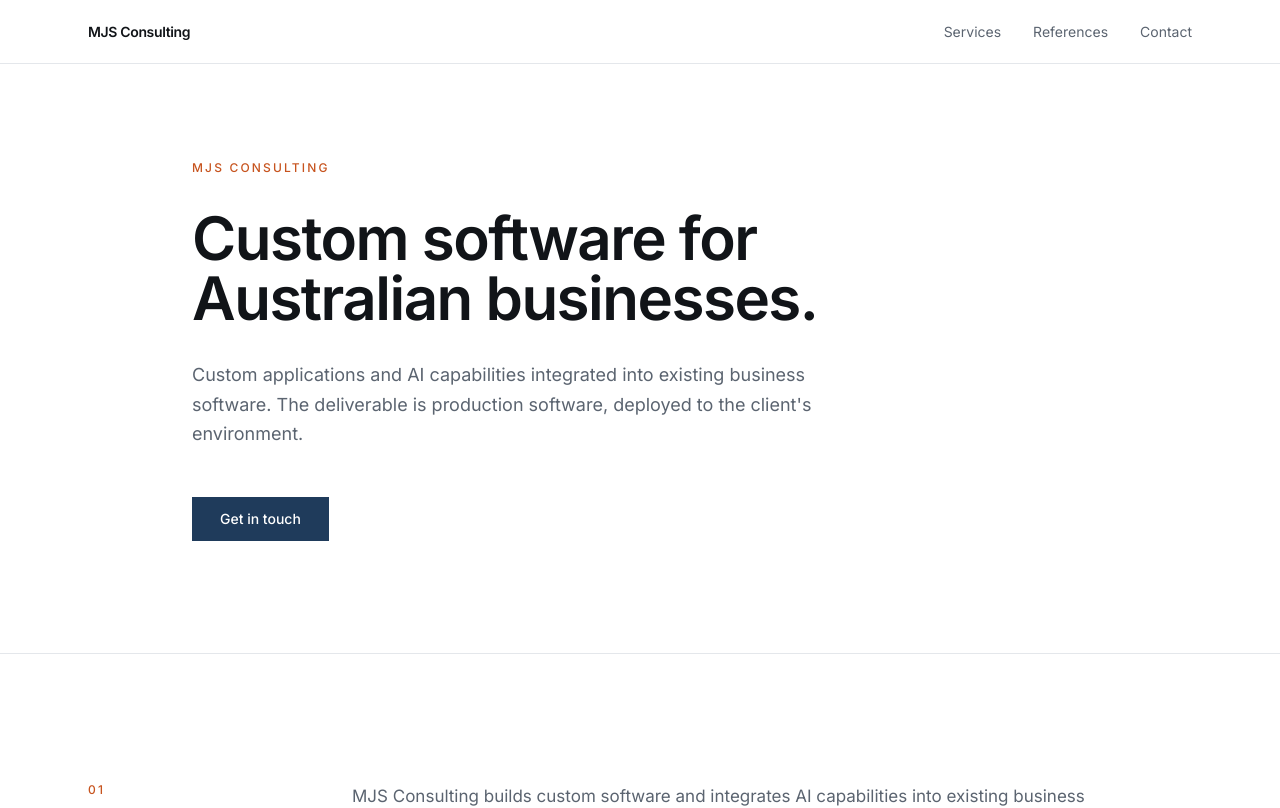
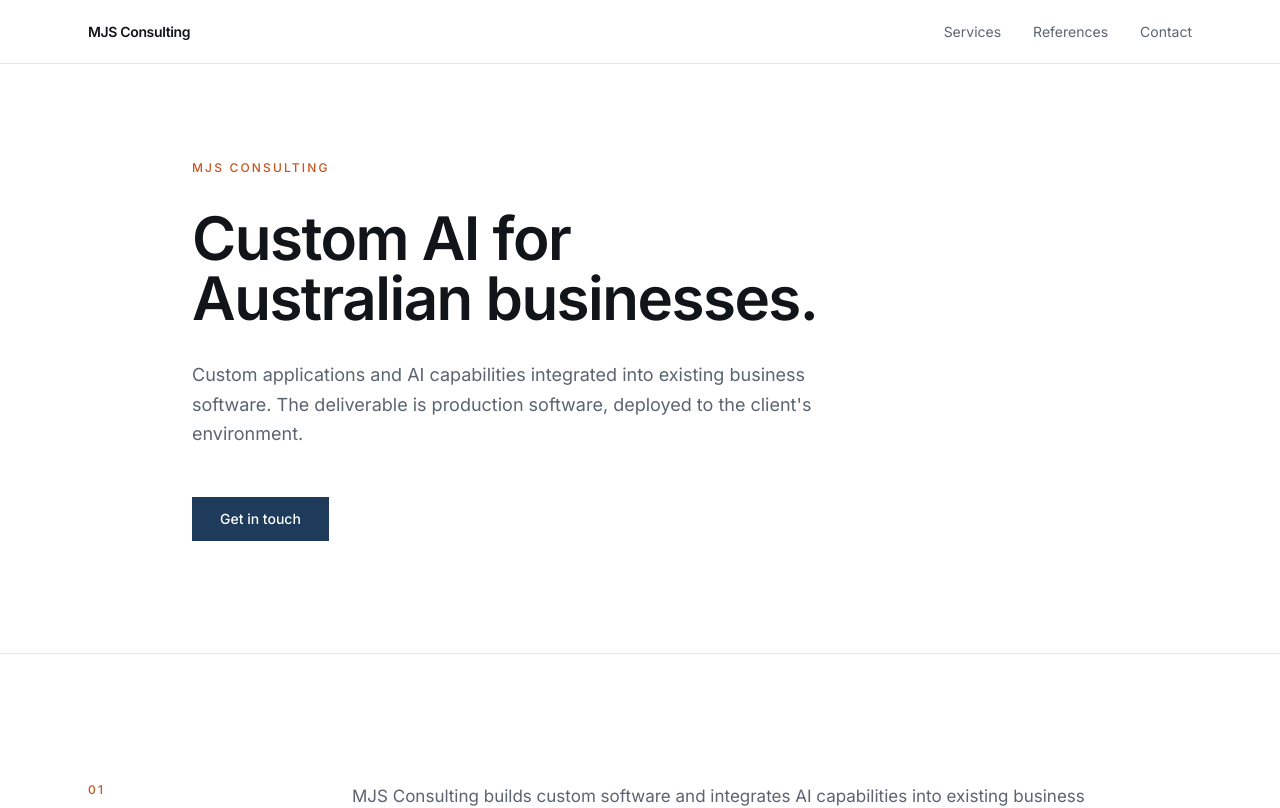
Before and after one commit to openland17/aiwebsite, a Next.js app: page / in a window 1280 px wide. Shown: the top 808 px of the page. Built offline with nearby package versions, Linux system fonts and the light colour scheme.

Commit message:
Reframe headline from "custom software" to "custom AI"
Hero h1 and the SEO title both now read "Custom AI for Australian
businesses." to lead with the AI positioning.

```diff
--- a/app/layout.tsx
+++ b/app/layout.tsx
@@ -10,7 +10,7 @@ const inter = Inter({
 });
 
 const SITE_URL = "https://mjs-consulting.com.au";
-const SITE_TITLE = "MJS Consulting: Custom software for Australian businesses";
+const SITE_TITLE = "MJS Consulting: Custom AI for Australian businesses";
 const SITE_DESCRIPTION =
   "MJS Consulting builds custom software for Australian businesses, with AI capabilities integrated where they add value. Brisbane-based, fixed-fee engagements from $20,000 + GST.";
 
--- a/components/sections/Hero.tsx
+++ b/components/sections/Hero.tsx
@@ -11,7 +11,7 @@ export function Hero() {
           MJS Consulting
         </p>
         <h1 className="mt-8 text-balance text-4xl font-semibold leading-[1.08] tracking-tight text-ink sm:text-5xl md:text-6xl">
-          Custom software for Australian businesses.
+          Custom AI for Australian businesses.
         </h1>
         <p className="mt-8 max-w-2xl text-body-lg text-ink-muted">
           Custom applications and AI capabilities integrated into existing
```
